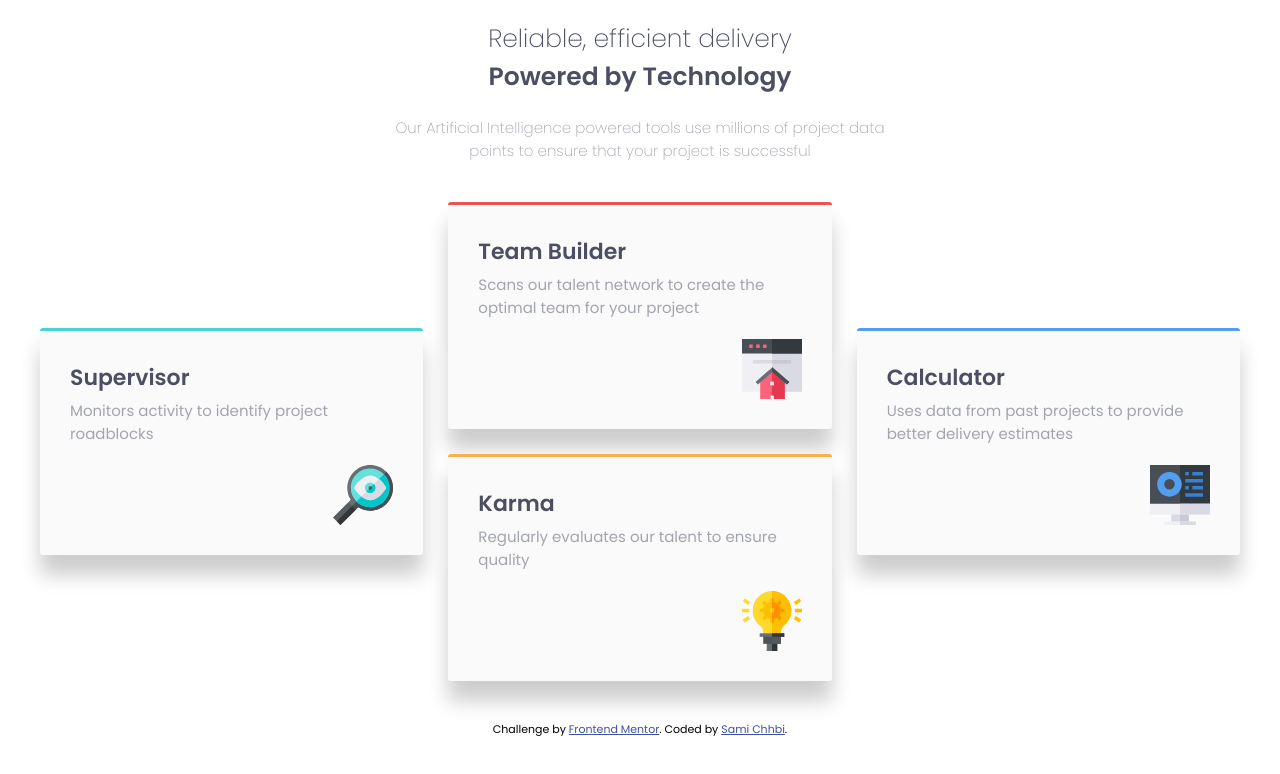
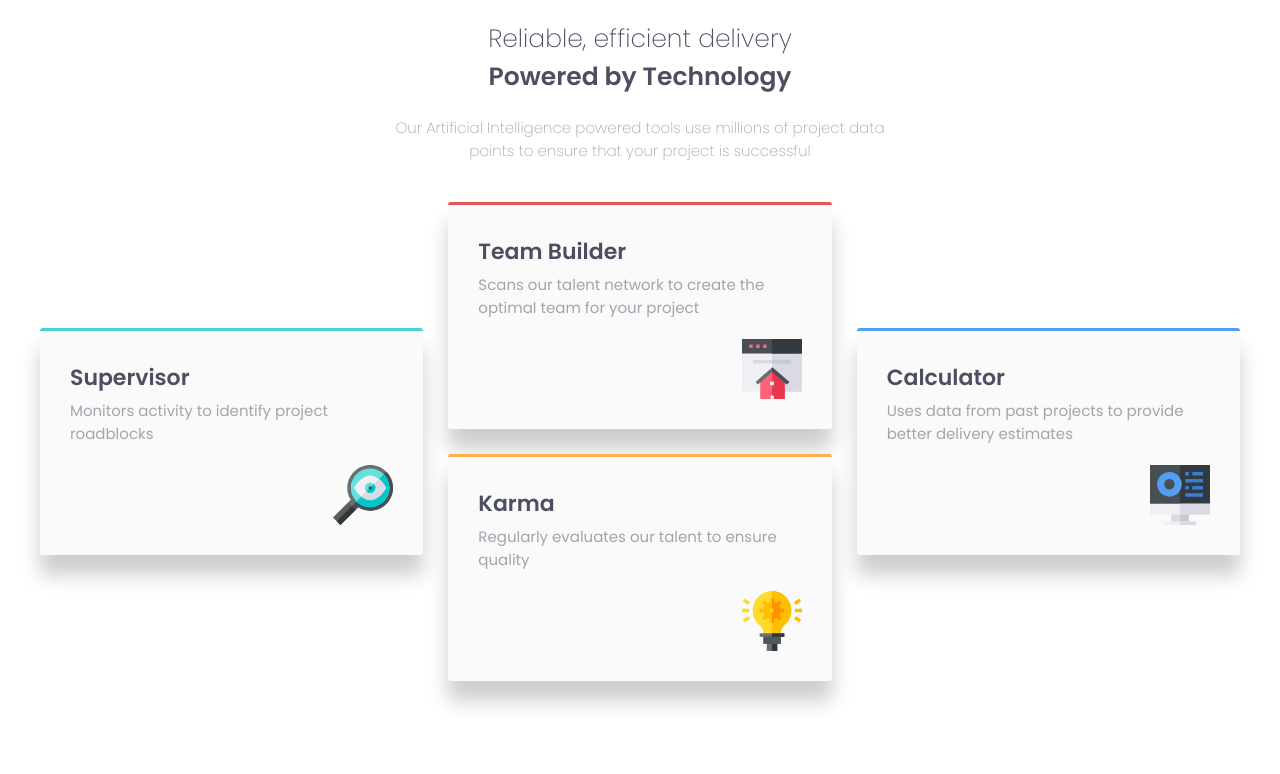
Before and after one commit to sami-chhibi/four-cards-feature-section, a plain HTML site: page index.html in a window 1280 px wide. Drawn offline with Linux system fonts and the light colour scheme.

Commit message:
index.html

```diff
--- a/index.html
+++ b/index.html
@@ -12,11 +12,6 @@
 
   <title>Frontend Mentor | Four card feature section</title>
 
-  <!-- Feel free to remove these styles or customise in your own stylesheet 👍 -->
-  <style>
-    .attribution { font-size: 11px; text-align: center; }
-    .attribution a { color: hsl(228, 45%, 44%); }
-  </style>
 </head>
 <body>
 
@@ -53,12 +48,5 @@
     </div>
   </div>
 
-
-  <footer>
-    <p class="attribution">
-      Challenge by <a href="https://www.frontendmentor.io?ref=challenge" target="_blank">Frontend Mentor</a>.
-      Coded by <a href="https://github.com/sami-chhibi">Sami Chhbi</a>.
-    </p>
-  </footer>
 </body>
 </html>
```
